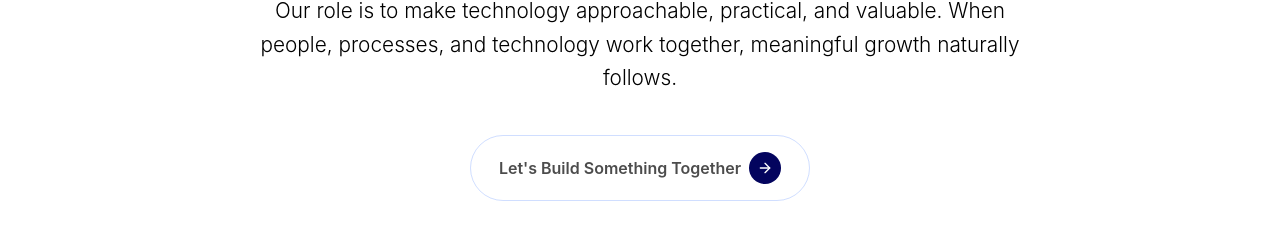
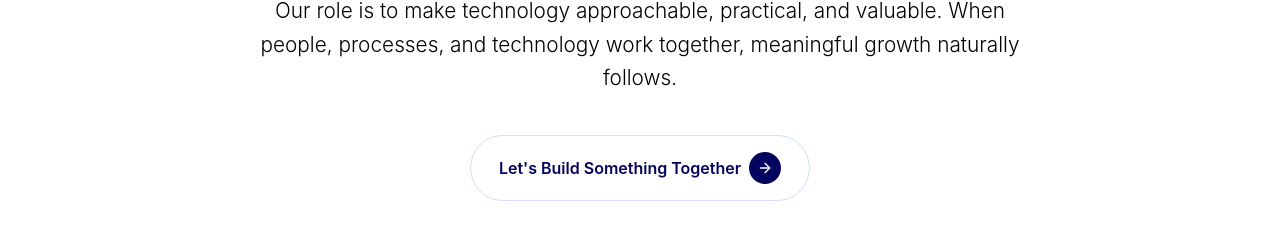
Before and after one commit to Ishmael-smart-Kaunda/corestack, a React (Vite) app: page / in a window 1280 px wide. Shown: the part 4680-4931 px from the top of the page. Built offline with nearby package versions, Linux system fonts and the light colour scheme.

Commit message:
promise cta

```diff
--- a/src/components/home components/Process.jsx
+++ b/src/components/home components/Process.jsx
@@ -77,7 +77,7 @@ const Process = () => {
             mx-auto
             rounded-full
             bg-primary
-            text-black/70
+            text-blue-600
             font-semibold
             hover:scale-105
             hover:shadow-lg
--- a/src/components/home components/Promise.jsx
+++ b/src/components/home components/Promise.jsx
@@ -84,7 +84,7 @@ const Promise = () => {
             border-blue-600/20
             rounded-full
             bg-primary
-            text-black/70
+            text-[#03045e]
             font-semibold
             hover:shadow-xl
             hover:scale-105
```
